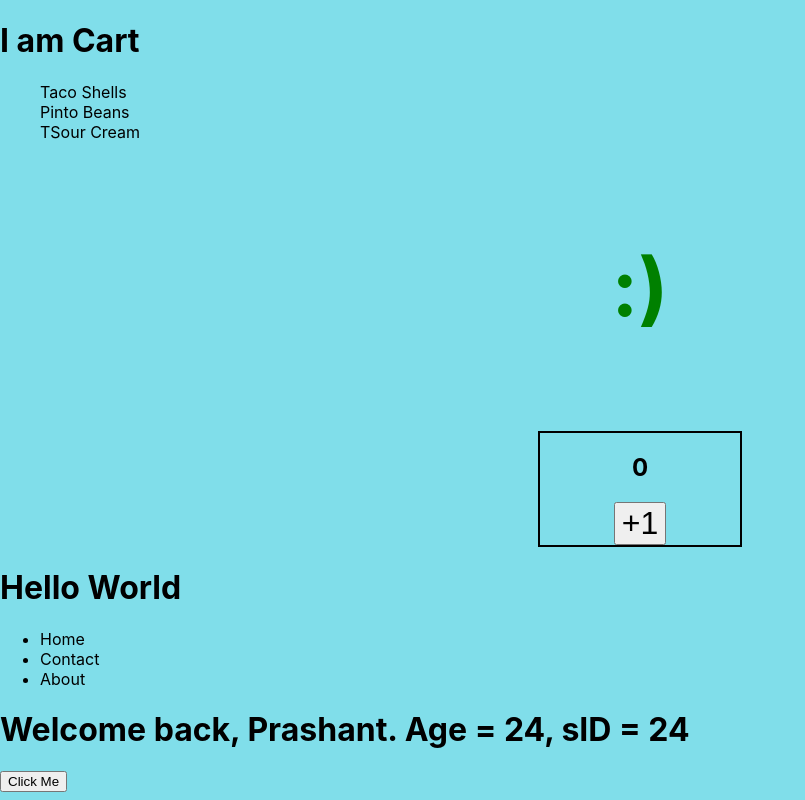
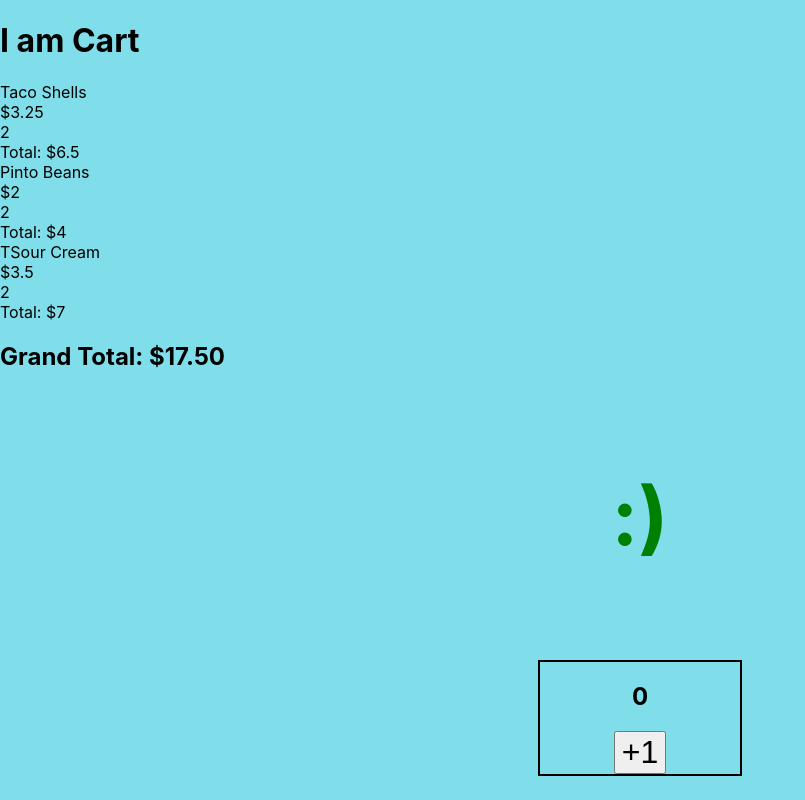
Before and after one commit to Prashant-SK/react-payment-gateway, a React (Create React App) app: page / in a window 1280 px wide. Shown: the top 800 px of the page, without its empty margins (0-805 px from the left). Built offline with nearby package versions, Linux system fonts and the light colour scheme.

Commit message:
logic to count totals

```diff
--- a/src/Cart.js
+++ b/src/Cart.js
@@ -2,14 +2,17 @@ import React from 'react';
 import CartItem from './CartItem';
 
 function Cart({ initialItems }){
+
+    const grandTotal = initialItems.reduce((total, item) => (total + item.qty * item.price), 0).toFixed(2);
     return (
-        <div>
+        <div className="Cart">
             <h1>I am Cart</h1>
-            <ul>
+            <div className="Cart-items">
                 {initialItems && initialItems.map(item => (
-                    <CartItem {...item}/>
+                    <CartItem key={item.id} {...item}/>
                 ))}
-            </ul>
+            </div>
+            <h2>Grand Total: ${grandTotal}</h2>
         </div>
     )
 }
--- a/src/CartItem.js
+++ b/src/CartItem.js
@@ -4,6 +4,9 @@ function CartItem({id, name, price, qty}){
     return (
         <div className="CartItem">
             <div>{name}</div>
+            <div>${price}</div>
+            <div>{qty}</div>
+            <div>Total: ${qty * price}</div>
         </div>
     )
 }
```
